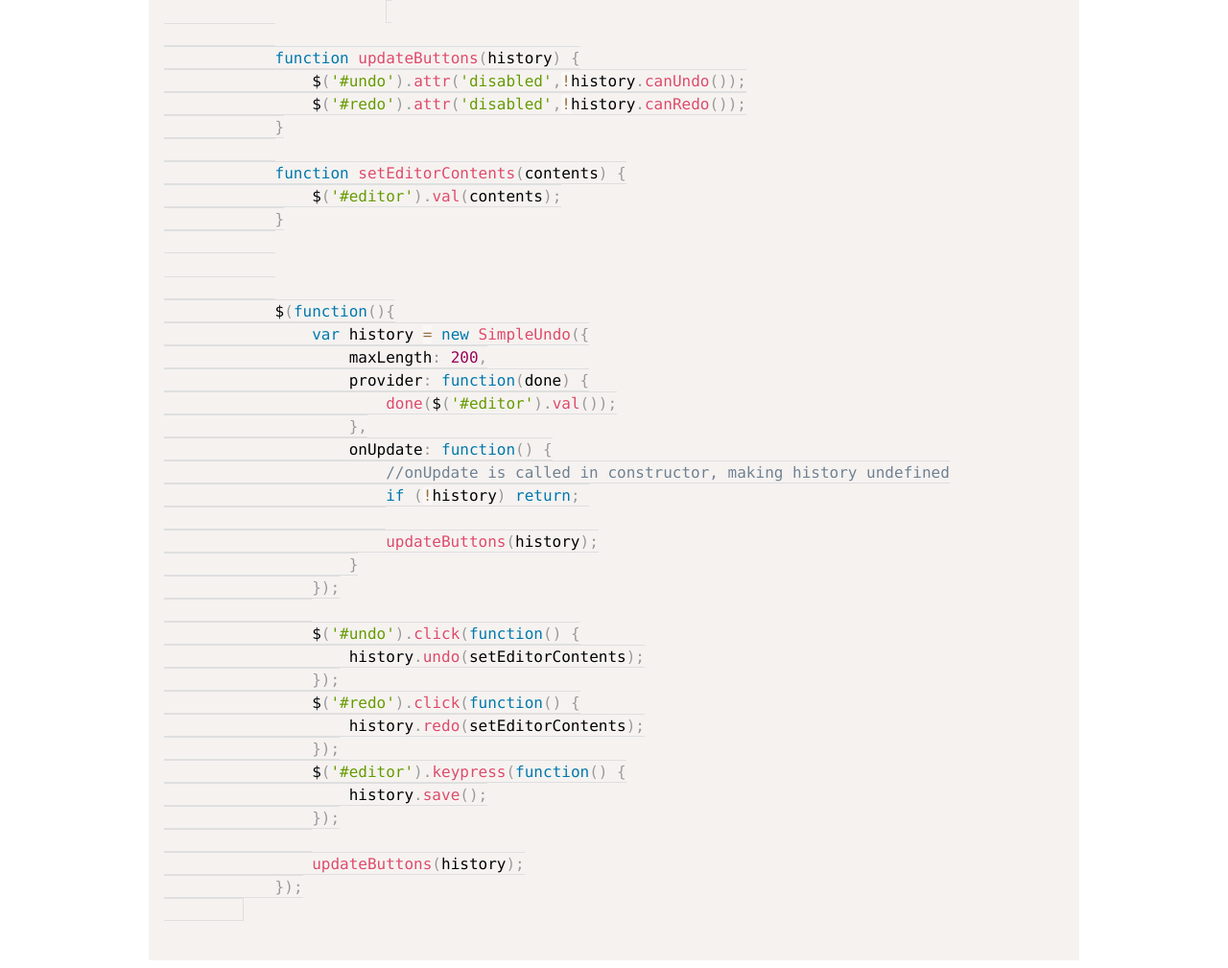
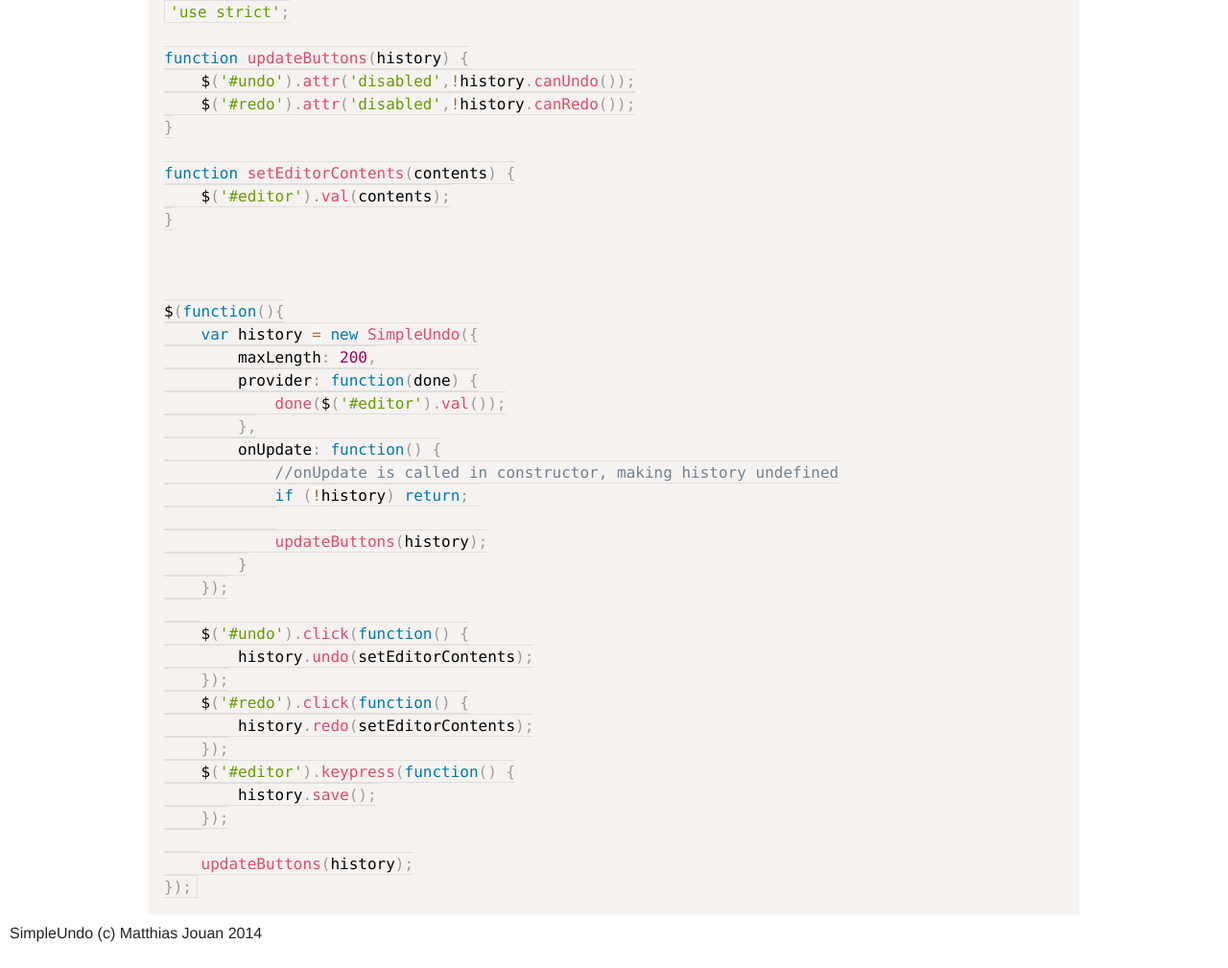
Before and after one commit to mattjmattj/simple-undo, a plain HTML site: page index.html in a window 1280 px wide. Shown: the part 558-1567 px from the top of the page at 96% size. After the commit the page ends 1543 px from the top, so only its background shows below. Drawn offline with nearby package versions, Linux system fonts and the light colour scheme.

Commit message:
Fixing prism stuff
Highlighting was wrong due to a timing issue

```diff
--- a/index.html
+++ b/index.html
@@ -46,57 +46,21 @@
 			<h2>source code</h2>
 
 			<div class="row">
-				<div class="small-12 columns">
-					<pre>
-						<code class="language-javascript"></code>
-					</pre>
-				</div>
+				<div id="source-prism-holder" class="small-12 columns"></div>
 
 		</section>
 
-		<script id="demo-source" type="text/javascript">
+		<footer>
+			SimpleUndo (c) Matthias Jouan 2014
+		</footer>
 
-			function updateButtons(history) {
-				$('#undo').attr('disabled',!history.canUndo());
-				$('#redo').attr('disabled',!history.canRedo());
-			}
+		<script id="demo-source" type="text/javascript" src="js/example.js"></script>
 
-			function setEditorContents(contents) {
-				$('#editor').val(contents);
-			}
-
-
-
-			$(function(){
-				var history = new SimpleUndo({
-					maxLength: 200,
-					provider: function(done) {
-						done($('#editor').val());
-					},
-					onUpdate: function() {
-						//onUpdate is called in constructor, making history undefined
-						if (!history) return;
-
-						updateButtons(history);
-					}
-				});
-
-				$('#undo').click(function() {
-					history.undo(setEditorContents);
-				});
-				$('#redo').click(function() {
-					history.redo(setEditorContents);
-				});
-				$('#editor').keypress(function() {
-					history.save();
-				});
-
-				updateButtons(history);
+		<script type="text/javascript">
+			$.get('js/example.js',function(text) {
+				$('#source-prism-holder').html('<pre><code class="language-javascript">'+text+'</code></pre>');
+				Prism.highlightAll();
 			});
-		</script>
-		<script type="text/javascript">
-			var demoSourceContents = $('#demo-source').text()/*.replace(/\t/g,'  ')*/;
-			$('#source code').text(demoSourceContents);
 		</script>
 	</body>
 </html>
--- /dev/null
+++ b/js/example.js
@@ -0,0 +1,39 @@
+'use strict';
+
+function updateButtons(history) {
+	$('#undo').attr('disabled',!history.canUndo());
+	$('#redo').attr('disabled',!history.canRedo());
+}
+
+function setEditorContents(contents) {
+	$('#editor').val(contents);
+}
+
+
+
+$(function(){
+	var history = new SimpleUndo({
+		maxLength: 200,
+		provider: function(done) {
+			done($('#editor').val());
+		},
+		onUpdate: function() {
+			//onUpdate is called in constructor, making history undefined
+			if (!history) return;
+
+			updateButtons(history);
+		}
+	});
+
+	$('#undo').click(function() {
+		history.undo(setEditorContents);
+	});
+	$('#redo').click(function() {
+		history.redo(setEditorContents);
+	});
+	$('#editor').keypress(function() {
+		history.save();
+	});
+
+	updateButtons(history);
+});
```
